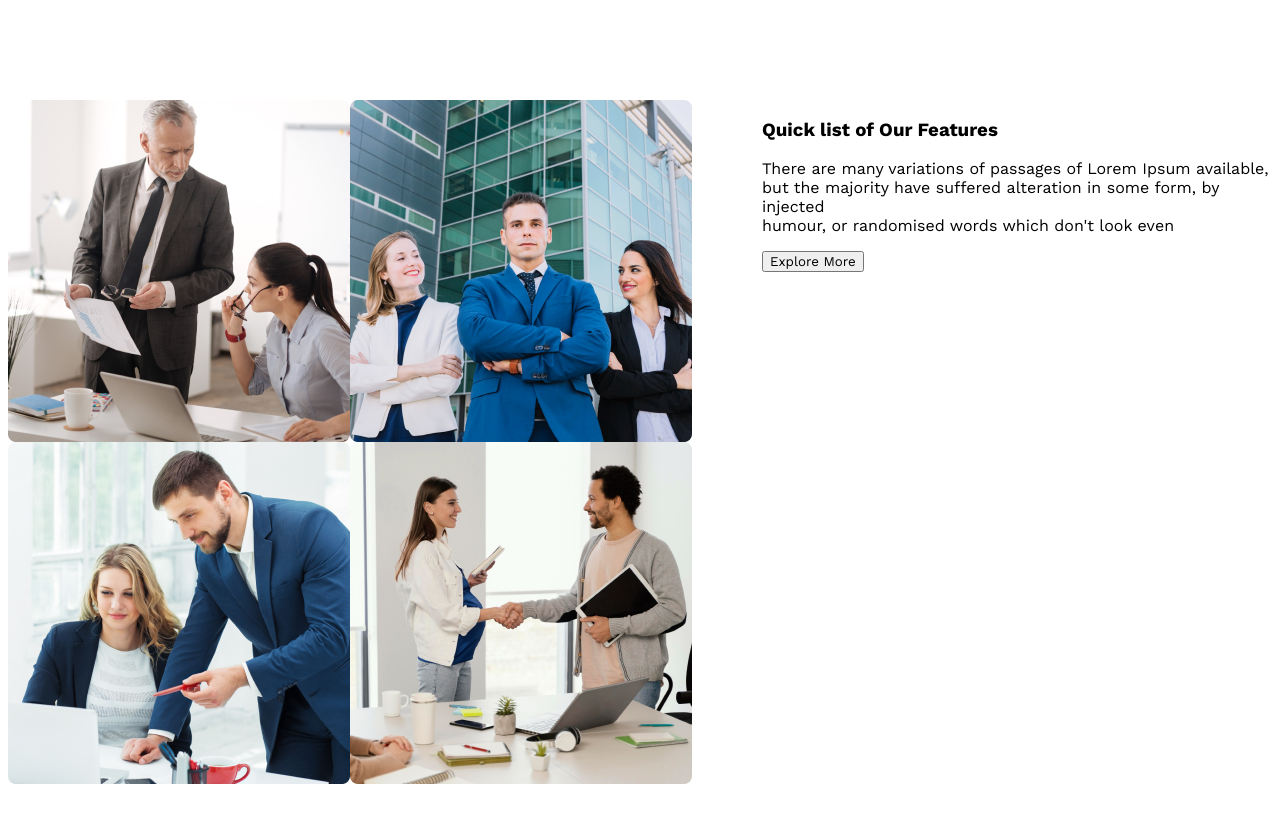
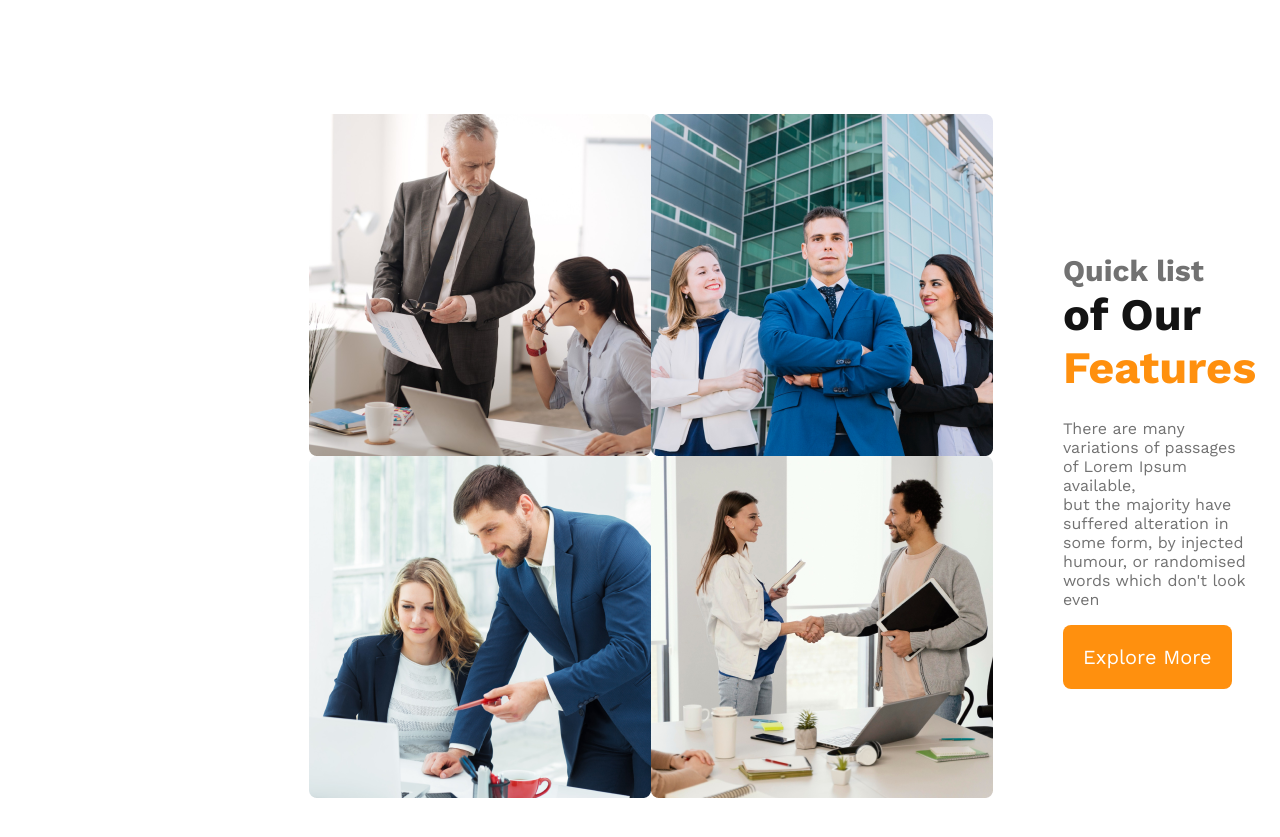
Before and after one commit to shahinalampalash/g3-architects-project, a plain HTML site: page index.html in a window 1280 px wide. Shown: the part 1495-2332 px from the top of the page. Before the commit the page ends 2287 px from the top, so only its background shows below. Drawn offline with nearby package versions, Linux system fonts and the light colour scheme.

Commit message:
phn responsive

```diff
--- a/index.html
+++ b/index.html
@@ -26,7 +26,9 @@
             <p class="brand-new-dd">There are many variations of passages of Lorem Ipsum available, but the majority have suffered alteration in <br> some form, by injected humour, or randomised words which don't look even</p>
             <button class="btn-primary">Explore More</button>
         </div>
-        <div class="brand-photo"><img src="images/banner.png" alt=""></div>
+        <div class="brand-photo">
+            <img src="images/banner.png" alt="">
+        </div>
        </section>
     </header>
     <main>
@@ -38,7 +40,7 @@
               <img src="images/team4.png" alt="">
              </div>
              <div class="quick-list-content">
-                 <h3 class="quick-list-content-title">Quick list of Our Features</h3>
+                 <h3 class="quick-list-content-title">Quick list <span class="of-our">of Our</span> <span class="off-our-dd">Features</span> </h3>
                  <p class="quick-list-content-dd">There are many variations of passages of Lorem Ipsum available,<br> but the majority have suffered alteration in some form, by injected <br>humour, or randomised words which don't look even</p>
                  <button class="btn-primary-1">Explore More</button>
              </div>
--- a/style/style.css
+++ b/style/style.css
@@ -52,6 +52,7 @@ nav h3 {
     font-size: 16px;
     font-weight: 400;
     text-align: center;
+    margin-bottom: 30px;
 }
 
 .brand-photo {
@@ -71,11 +72,67 @@ nav h3 {
     padding: 20px;
     margin: 53px 750px;
 }
-.quick-list{
+
+.quick-list {
     display: flex;
     gap: 70px;
+    margin: 85px 301px 130px 301px;
+    align-items: center;
 }
-.quick-list-photo{
+
+.quick-list-photo {
     display: grid;
     grid-template-columns: repeat(2, 1fr);
 }
+
+.quick-list-content-title {
+    color: #727272;
+    font-size: 30px;
+    margin-bottom: 25px;
+}
+
+.of-our {
+    font-size: 45px;
+    color: #131313;
+}
+
+.off-our-dd {
+    font-size: 45px;
+    color: #FF900E;
+}
+
+.quick-list-content-dd {
+    color: rgb(114, 114, 114);
+    font-size: 16px;
+}
+.btn-primary-1{
+    border-radius: 8px;
+padding: 20px;
+color: #FFFFFF;
+font-size: 20px;
+background: rgb(255, 144, 14);
+border: 0px;
+}
+
+
+@media screen and (max-width: 576px) {
+    nav{
+        flex-direction: column;
+        margin: 10px;
+    }
+    .btn-primary{
+        margin: 10px;
+    }
+    .quick-list-photo{
+        grid-template-columns: 1fr;
+        margin: 10px;
+    }
+    .brand-section .brand-photo{
+        max-width: 100%;
+        margin: 10px;
+    }
+    .quick-list{
+        flex-direction: column;
+        margin: 10px;
+    }
+}
```
